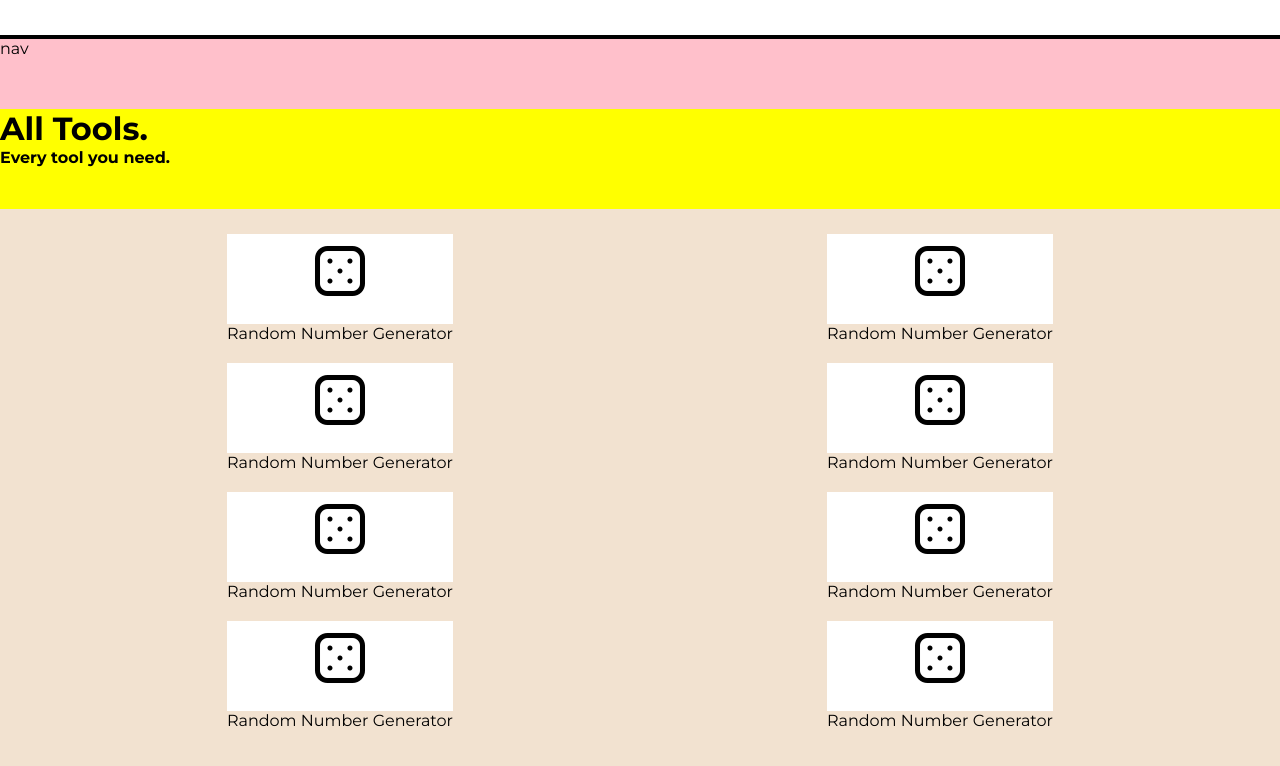
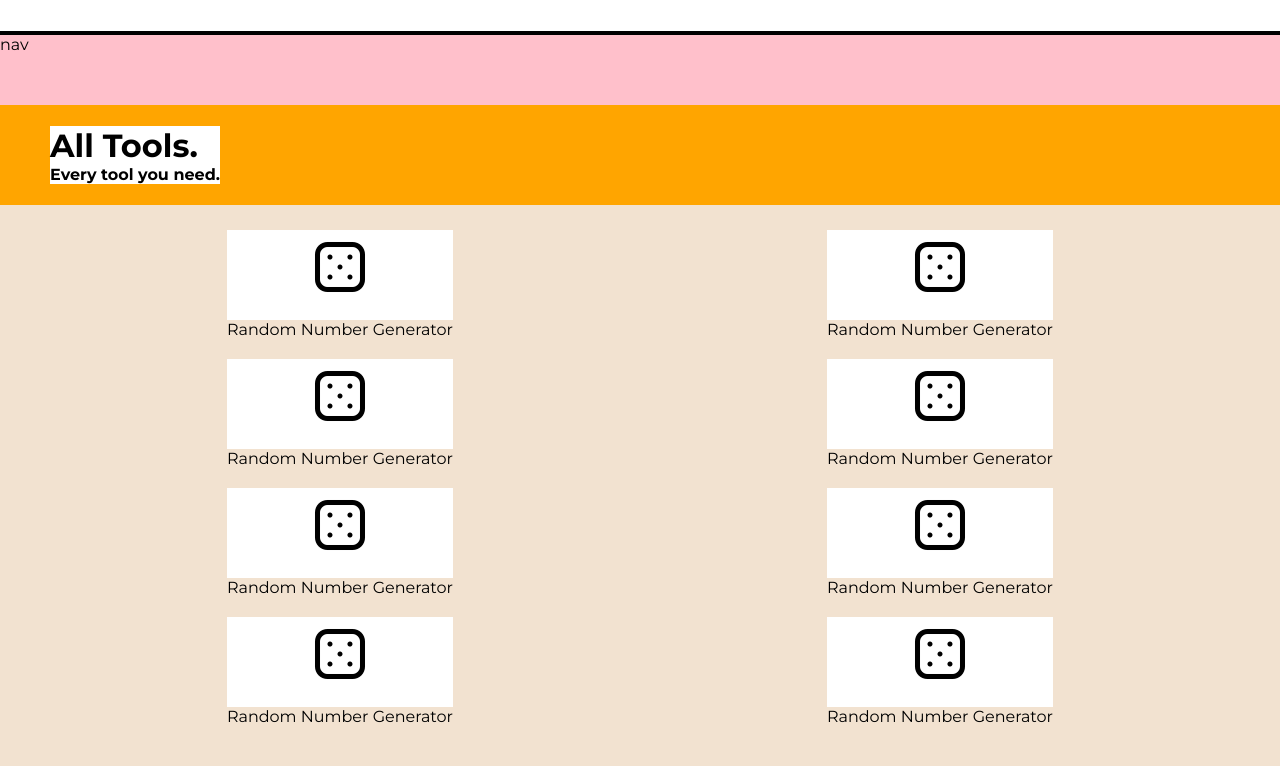
Before and after one commit to raisasalsabily/AllTools-home, a plain HTML site: page dist/index.html in a window 1280 px wide. Drawn offline with nearby package versions, Linux system fonts and the light colour scheme.

Commit message:
Moving to sass
Moving all CSS to SASS

```diff
--- a/index.html
+++ b/dist/index.html
@@ -4,7 +4,7 @@
     <meta charset="UTF-8" />
     <meta http-equiv="X-UA-Compatible" content="IE=edge" />
     <meta name="viewport" content="width=device-width, initial-scale=1.0" />
-    <title>Random Number Generator</title>
+    <title>AllTools.</title>
 
     <!-- ======================== UNICONS ======================= -->
     <link
@@ -13,19 +13,22 @@
     />
 
     <!-- ======================== CSS ======================= -->
-    <link rel="stylesheet" href="style.css" />
+    <link rel="stylesheet" href="./css/main.css" />
   </head>
   <body>
-    <!-- ============== top square ============== -->
+    <!-- ============== top white square ============== -->
     <div class="top__square"></div>
 
     <!-- ============== navbar ============== -->
     <nav>nav</nav>
+    <!-- ============== navbar end ============== -->
 
     <!-- ============== header ============== -->
     <header>
-      <h1>All Tools.</h1>
-      <h4>Every tool you need.</h4>
+      <div class="header___text">
+        <h1>All Tools.</h1>
+        <h4>Every tool you need.</h4>
+      </div>
     </header>
 
     <!-- ============== main container ============== -->
--- /dev/null
+++ b/scss/_resets.scss
@@ -0,0 +1,5 @@
+* {
+  box-sizing: border-box;
+  margin: 0;
+  padding: 0;
+}
--- /dev/null
+++ b/scss/_variables.scss
@@ -0,0 +1,46 @@
+/* ==================== VARIABLE CSS ==================== */
+:root {
+  /* ========== Font and Typography ============ */
+  font-family: "Montserrat", sans-serif;
+
+  /* .5rem = 8px, 1 rem 16px, 1.5rem = 24px */
+  --big-font-size: 0.75rem;
+  --h1-font-size: 0.85rem;
+  --h2-font-size: 0.6rem;
+  --h3-font-size: 0.5rem;
+  --normal-font-size: 0.928rem;
+  --bigger-font-size: 1.5rem;
+  --small-font-size: 0.813rem;
+  --smaller-font-size: 0.75rem;
+
+  /* ======= Font Weight ======= */
+  --font-medium: 500;
+  --font-bold: 700;
+
+  /* ======= Icons ======= */
+  --share-icon-size: 1.9375em;
+  --share-icon-size-alt: 2.2em;
+  /* 31px = 1.9375em */
+
+  /* =============== Colors ==================== */
+  --first-color: #ea7600;
+  --first-color-second: #f69f49;
+  --first-color-alt: #ab5b0a;
+  --first-color-lighter: #ecbe90;
+
+  --second-color: #717575;
+  --second-color-alt: #575c5c;
+  --second-color-lighter: #ececec;
+
+  --title-color: #000;
+  --text-color: #000;
+  --text-color-light: #fff;
+
+  --input-color: #fff;
+  --output-color: #fff;
+  --body-color: #f2e2d0;
+  --container-color: #fff;
+
+  /* =============== Border ================== */
+  --normal-border-radius: 10px;
+}
--- /dev/null
+++ b/scss/main.scss
@@ -0,0 +1,74 @@
+// import scss files
+@import "./variables", "./resets";
+
+/* ==================== GOOGLE FONTS ==================== */
+@import url("https://fonts.googleapis.com/css2?family=Montserrat:ital,wght@0,400;0,700;1,400&display=swap");
+
+/* ==================== GOOGLE FONTS END ==================== */
+
+body {
+  background-color: #f2e2d0;
+  font-family: var(--body-font);
+  color: var(--title-color);
+}
+
+/* =============== top__square ================== */
+.top__square {
+  background-color: white;
+  height: 35px;
+  width: 100%;
+  border-bottom: 4px solid black;
+}
+
+/* =============== nav ================== */
+nav {
+  background-color: pink;
+  height: 70px;
+}
+
+/* =============== header ================== */
+header {
+  background-color: orange;
+  height: 100px;
+
+  /* padding settings */
+  display: flex;
+}
+
+.header___text {
+  background-color: white;
+  margin: auto 50px;
+}
+
+/* =============== main__container ================== */
+.main__container {
+  padding-top: 25px;
+  padding-right: 50px;
+  padding-left: 50px;
+}
+
+.tools_container {
+  display: grid;
+  gap: 20px;
+  grid-template-columns: 1fr 1fr;
+}
+
+.tool {
+  margin: auto;
+  text-align: center;
+  text-justify: center;
+}
+
+.tool__img {
+  background-color: white;
+  height: 90px;
+}
+
+.uil {
+  font-size: 60px;
+}
+
+/* ============= Media Responsive ============= */
+@media screen and (min-width: 767px) {
+  /* content */
+}
```
Also changed, not shown: dist/css/main.css, dist/script.js (added), 1 other file.
